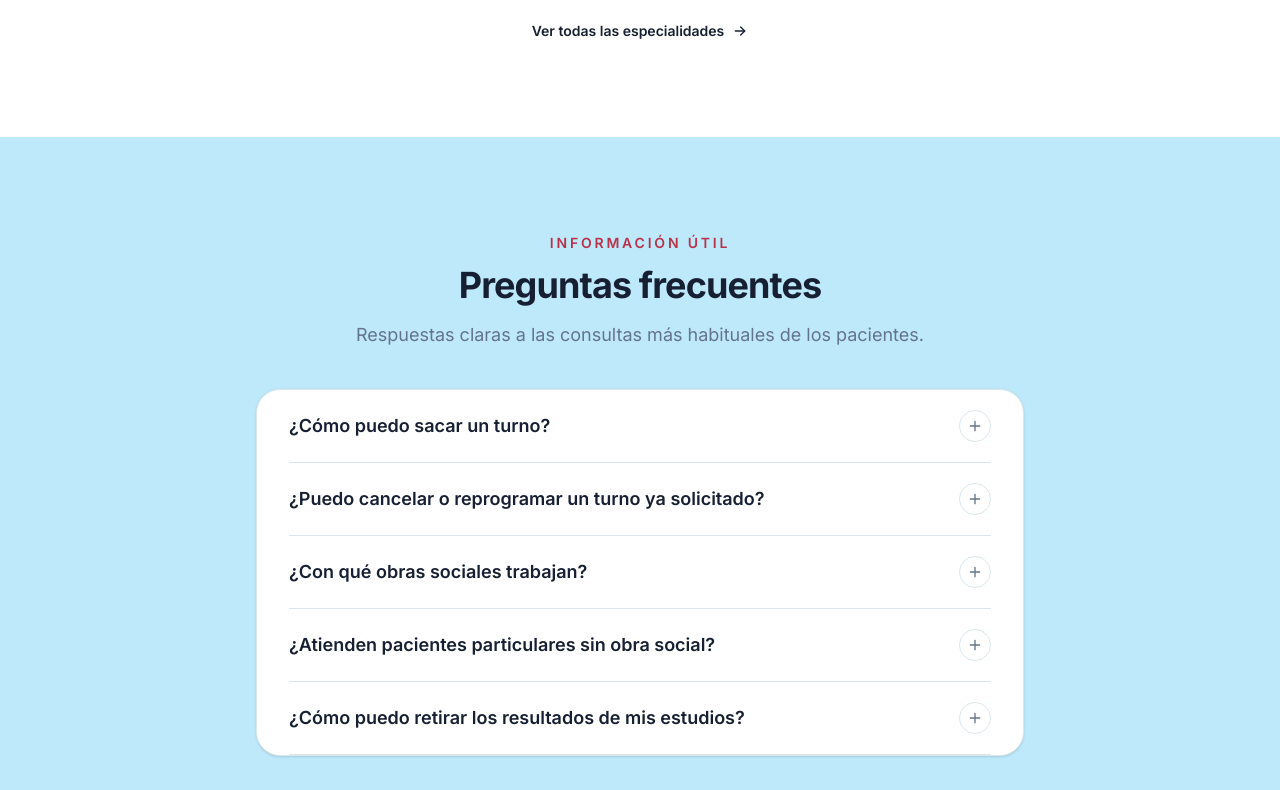
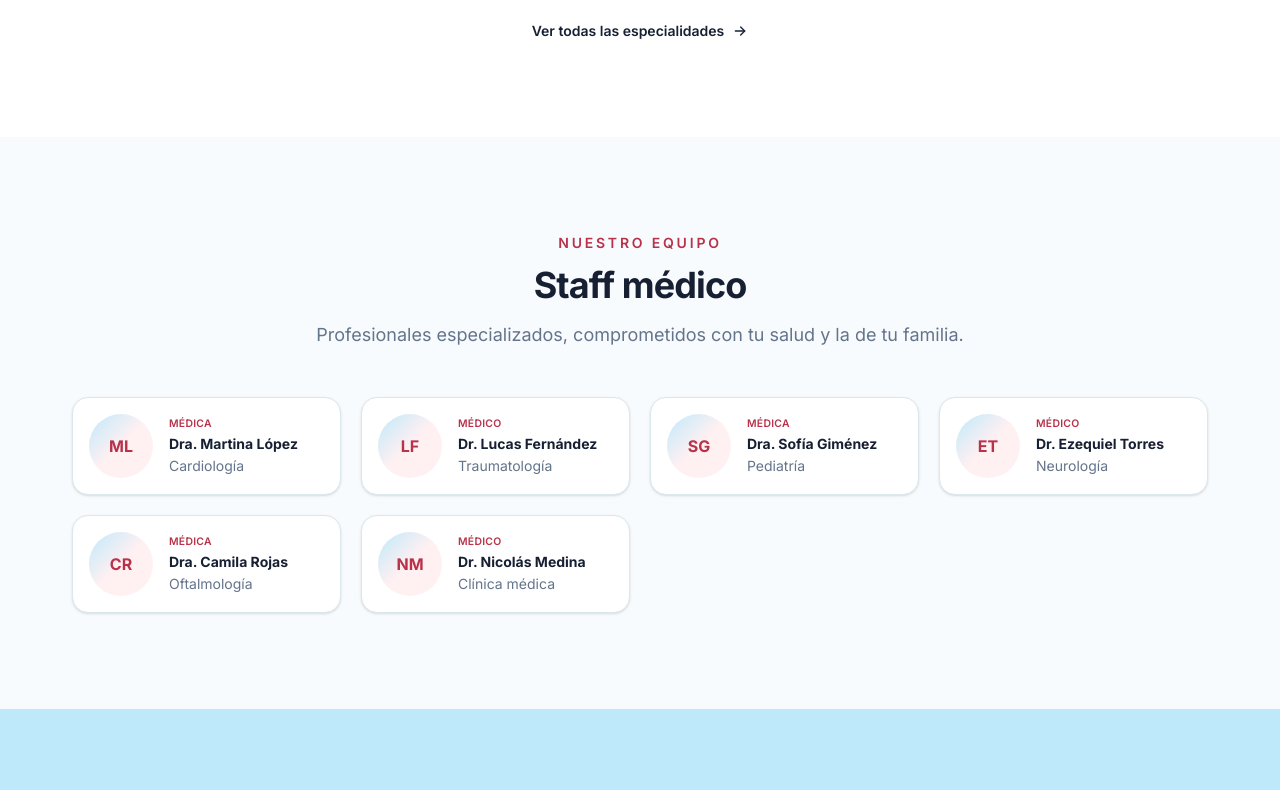
Before and after one commit to Nuvra-Technologies/CMV-landing, a Next.js app: page / in a window 1280 px wide. Shown: the part 2060-2850 px from the top of the page. Built offline with nearby package versions, Linux system fonts and the light colour scheme.

Commit message:
feat: medical staff section

```diff
--- a/src/app/page.tsx
+++ b/src/app/page.tsx
@@ -8,6 +8,7 @@ import {
 } from "@/components/ui";
 import { SpecialtiesPreview } from "@/components/sections/SpecialtiesPreview";
 import { FAQPreview } from "@/components/sections/FAQPreview";
+import { Staff } from "@/components/sections/Staff";
 
 
 export default function Home() {
@@ -37,6 +38,8 @@ export default function Home() {
 
       <SpecialtiesPreview />
 
+      <Staff />
+
       <FAQPreview />
     </>
   );
--- /dev/null
+++ b/src/components/sections/Staff.tsx
@@ -0,0 +1,26 @@
+import { Container, Heading, Reveal, Section } from "@/components/ui";
+import { StaffGrid } from "@/components/ui/StaffGrid";
+import { STAFF } from "@/constants/staff";
+
+export function Staff() {
+  return (
+    <Section id="equipo-medico" background="surface" spacing="lg">
+      <Container>
+        <Reveal direction="up">
+          <Heading
+            align="center"
+            eyebrow="Nuestro equipo"
+            description="Profesionales especializados, comprometidos con tu salud y la de tu familia."
+            wrapperClassName="mx-auto max-w-2xl"
+          >
+            Staff médico
+          </Heading>
+        </Reveal>
+
+        <div className="mt-12">
+          <StaffGrid staff={STAFF} />
+        </div>
+      </Container>
+    </Section>
+  );
+}
--- /dev/null
+++ b/src/components/ui/StaffAvatar.tsx
@@ -0,0 +1,49 @@
+import Image from "next/image";
+
+import { cn } from "@/lib/cn";
+
+export type StaffAvatarProps = {
+  className?: string;
+  image?: { alt: string; src: string };
+  name: string;
+};
+
+function getInitials(name: string) {
+  return name
+    .replace(/^(Dr\.|Dra\.)\s*/i, "")
+    .split(" ")
+    .filter(Boolean)
+    .slice(0, 2)
+    .map((part) => part[0]?.toUpperCase())
+    .join("");
+}
+
+export function StaffAvatar({ className, image, name }: StaffAvatarProps) {
+  return (
+    <div
+      className={cn(
+        "relative aspect-square size-16 shrink-0 overflow-hidden rounded-full",
+        !image &&
+          "bg-gradient-to-br from-secondary via-primary-soft to-accent-soft",
+        className,
+      )}
+    >
+      {image ? (
+        <Image
+          src={image.src}
+          alt={image.alt}
+          fill
+          sizes="64px"
+          className="object-cover"
+        />
+      ) : (
+        <span
+          aria-hidden="true"
+          className="text-primary absolute inset-0 flex items-center justify-center text-base font-bold"
+        >
+          {getInitials(name)}
+        </span>
+      )}
+    </div>
+  );
+}
--- /dev/null
+++ b/src/components/ui/StaffCard.tsx
@@ -0,0 +1,43 @@
+import type { StaffMember } from "@/constants/staff";
+import { cn } from "@/lib/cn";
+
+import { StaffAvatar } from "@/components/ui/StaffAvatar";
+
+const GENDER_LABEL: Record<NonNullable<StaffMember["gender"]>, string> = {
+  femenino: "Médica",
+  masculino: "Médico",
+};
+
+export type StaffCardProps = {
+  className?: string;
+  member: StaffMember;
+};
+
+export function StaffCard({ className, member }: StaffCardProps) {
+  return (
+    <article
+      className={cn(
+        "border-border group flex items-center gap-4 rounded-2xl border",
+        "bg-background p-4 shadow-sm transition-all duration-200",
+        "hover:-translate-y-1 hover:shadow-md",
+        className,
+      )}
+    >
+      <StaffAvatar name={member.name} image={member.image} />
+
+      <div className="flex min-w-0 flex-col gap-0.5">
+        {member.gender && (
+          <span className="text-primary text-[0.65rem] font-semibold tracking-wide uppercase">
+            {GENDER_LABEL[member.gender]}
+          </span>
+        )}
+
+        <h3 className="text-foreground truncate text-sm font-bold">
+          {member.name}
+        </h3>
+
+        <p className="text-muted truncate text-sm">{member.specialty}</p>
+      </div>
+    </article>
+  );
+}
--- /dev/null
+++ b/src/components/ui/StaffGrid.tsx
@@ -0,0 +1,33 @@
+import type { StaffMember } from "@/constants/staff";
+import { cn } from "@/lib/cn";
+
+import { Reveal } from "@/components/ui/Reveal";
+import { StaffCard } from "@/components/ui/StaffCard";
+
+export type StaffGridProps = {
+  className?: string;
+  staff: StaffMember[];
+};
+
+export function StaffGrid({ className, staff }: StaffGridProps) {
+  if (staff.length === 0) return null;
+
+  return (
+    <div
+      className={cn(
+        "grid gap-5 sm:grid-cols-2 lg:grid-cols-3 xl:grid-cols-4",
+        className,
+      )}
+    >
+      {staff.map((member, index) => (
+        <Reveal
+          key={member.id}
+          direction="up"
+          delay={Math.min(index, 6) * 60}
+        >
+          <StaffCard member={member} />
+        </Reveal>
+      ))}
+    </div>
+  );
+}
--- /dev/null
+++ b/src/constants/staff.ts
@@ -0,0 +1,59 @@
+export type StaffGender = "femenino" | "masculino";
+
+export type StaffMember = {
+  gender?: StaffGender;
+  id: string;
+  image?: { alt: string; src: string };
+  name: string;
+  slug: string;
+  specialty: string;
+};
+
+// TODO: reemplazar por el staff real del centro médico.
+// Para agregar un profesional nuevo: sumar un objeto acá.
+// El campo "image" es opcional: si no está, se muestra un avatar
+// con iniciales automáticamente (ver StaffAvatar).
+export const STAFF: StaffMember[] = [
+  {
+    id: "martina-lopez",
+    slug: "martina-lopez",
+    name: "Dra. Martina López",
+    specialty: "Cardiología",
+    gender: "femenino",
+  },
+  {
+    id: "lucas-fernandez",
+    slug: "lucas-fernandez",
+    name: "Dr. Lucas Fernández",
+    specialty: "Traumatología",
+    gender: "masculino",
+  },
+  {
+    id: "sofia-gimenez",
+    slug: "sofia-gimenez",
+    name: "Dra. Sofía Giménez",
+    specialty: "Pediatría",
+    gender: "femenino",
+  },
+  {
+    id: "ezequiel-torres",
+    slug: "ezequiel-torres",
+    name: "Dr. Ezequiel Torres",
+    specialty: "Neurología",
+    gender: "masculino",
+  },
+  {
+    id: "camila-rojas",
+    slug: "camila-rojas",
+    name: "Dra. Camila Rojas",
+    specialty: "Oftalmología",
+    gender: "femenino",
+  },
+  {
+    id: "nicolas-medina",
+    slug: "nicolas-medina",
+    name: "Dr. Nicolás Medina",
+    specialty: "Clínica médica",
+    gender: "masculino",
+  },
+];
```
